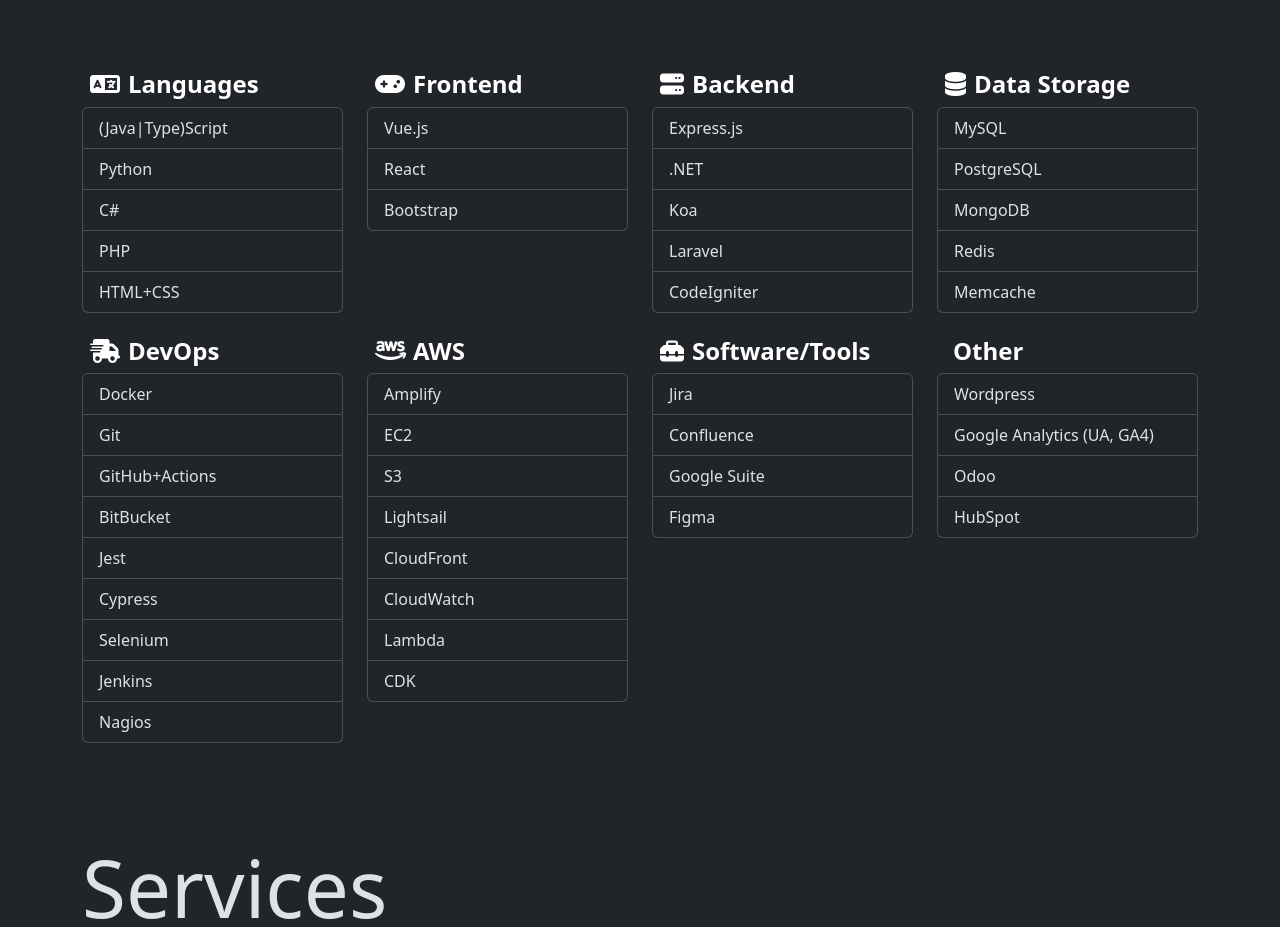
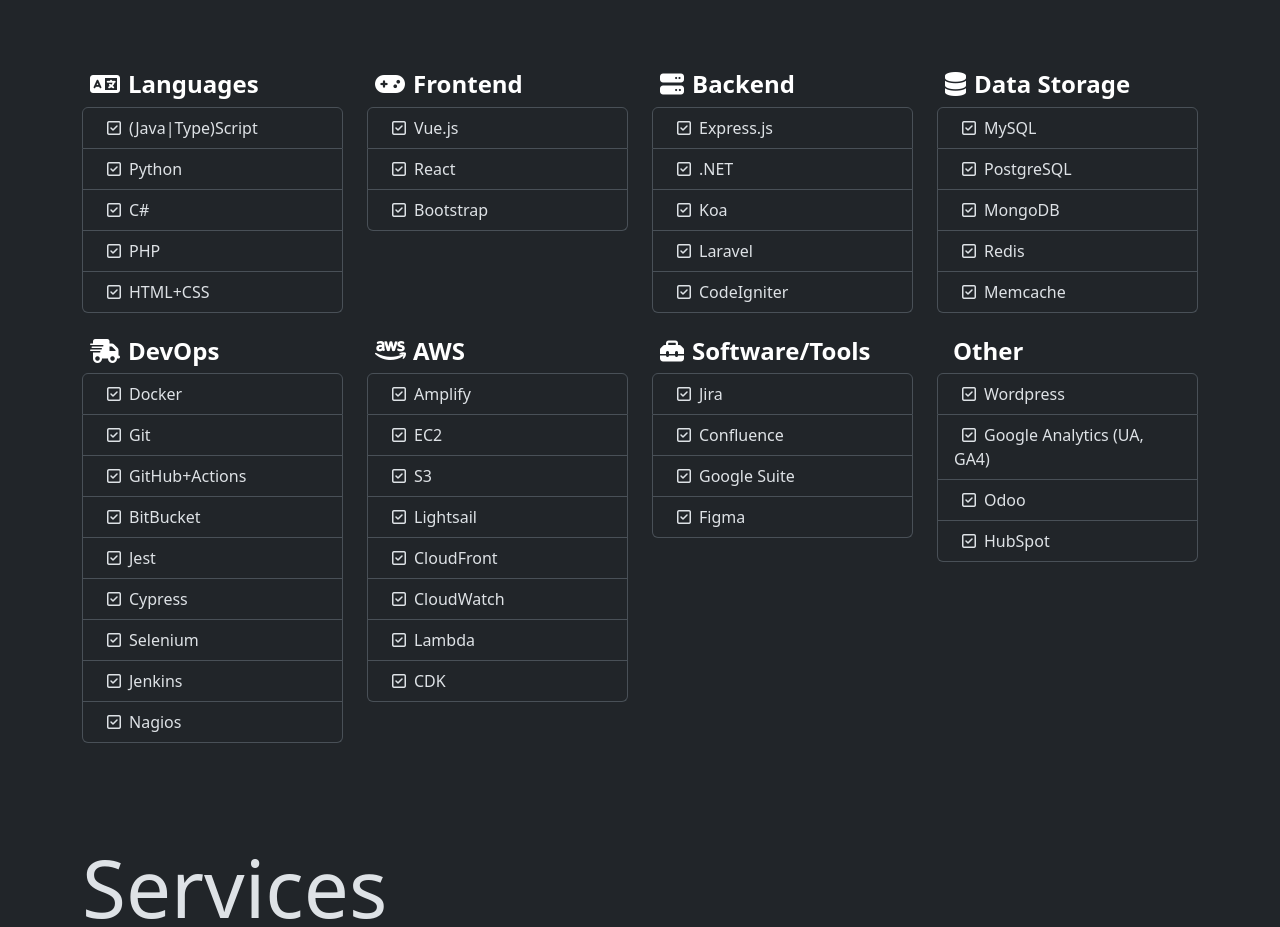
Before and after one commit to greenham/ghsdev-web, a React (Vite) app: page / in a window 1280 px wide. Shown: the part 2534-3461 px from the top of the page. Built offline with nearby package versions, Linux system fonts and the light colour scheme; some icons are missing.

Commit message:
Add checkmark icon to skills list items

```diff
--- a/src/components/Skills.tsx
+++ b/src/components/Skills.tsx
@@ -78,7 +78,10 @@
                 <ListGroup>
                   {skill.items.map((item, itemIndex) => {
                     return (
-                      <ListGroup.Item key={itemIndex}>{item}</ListGroup.Item>
+                      <ListGroup.Item key={itemIndex}>
+                        <i className="fa-regular fa-square-check px-2"></i>
+                        {item}
+                      </ListGroup.Item>
                     );
                   })}
                 </ListGroup>
```
